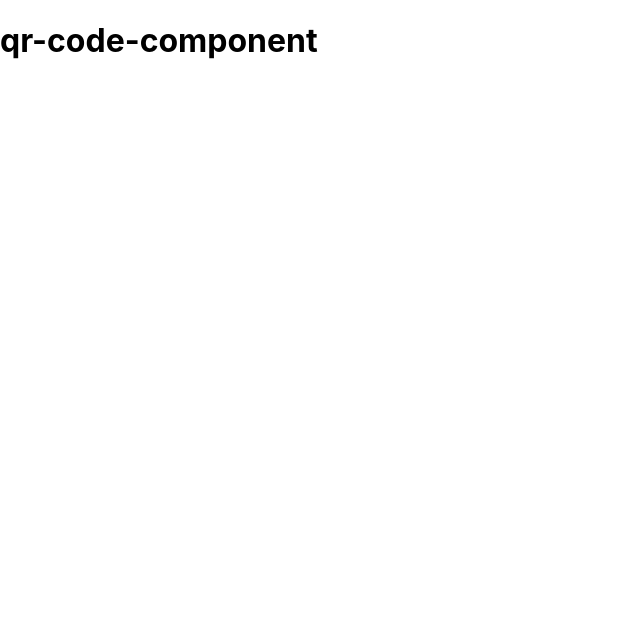
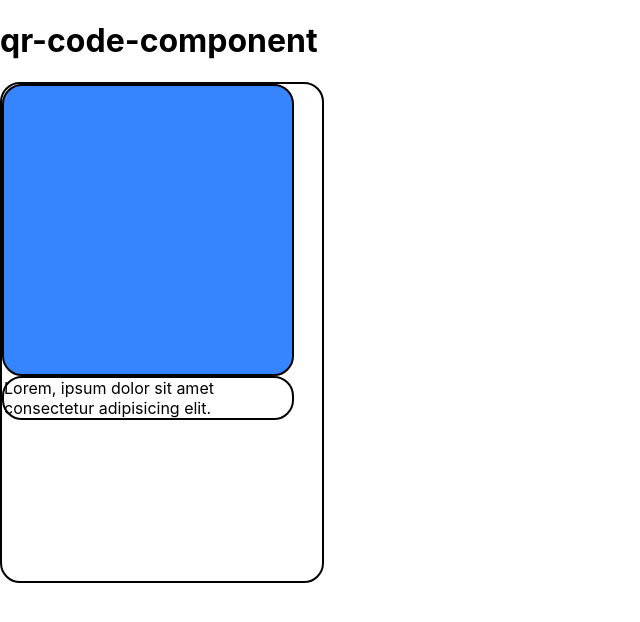
Before and after one commit to PiriyaLapa/qr-code-component, a React (Create React App) app: page / in a window 1280 px wide. Shown: the top 622 px of the page, without its empty margins (0-640 px from the left). Built offline with nearby package versions, Linux system fonts and the light colour scheme.

Commit message:
set initial card of qrcode

```diff
--- a/src/Components/qr-code-components.tsx
+++ b/src/Components/qr-code-components.tsx
@@ -1,12 +1,34 @@
 import { Component, ReactNode } from "react";
 import styled from "styled-components";
 
+const CardQR = styled.div`
+  border: 2px solid black;
+  width: 320px;
+  height: 497px;
+  margin: auto 0;
+  border-radius: 20px;
+`;
+
+const QrBox = styled(CardQR)`
+  width: 288px;
+  height: 288px;
+  background-color: #3685FF;
+`;
+const ContentBox = styled(QrBox)`
+  height: auto;
+  background-color: white;
+`;
+
 export default class QrCode extends Component {
   render(): ReactNode {
-    return(
+    return (
       <div>
         <h1>qr-code-component</h1>
+        <CardQR>
+          <QrBox/>
+        <ContentBox>Lorem, ipsum dolor sit amet consectetur adipisicing elit.</ContentBox>
+        </CardQR>
       </div>
-    )
+    );
   }
 }
```
Also changed, not shown: src/img/Group 3.png (added), src/img/qr-code.png (added).
